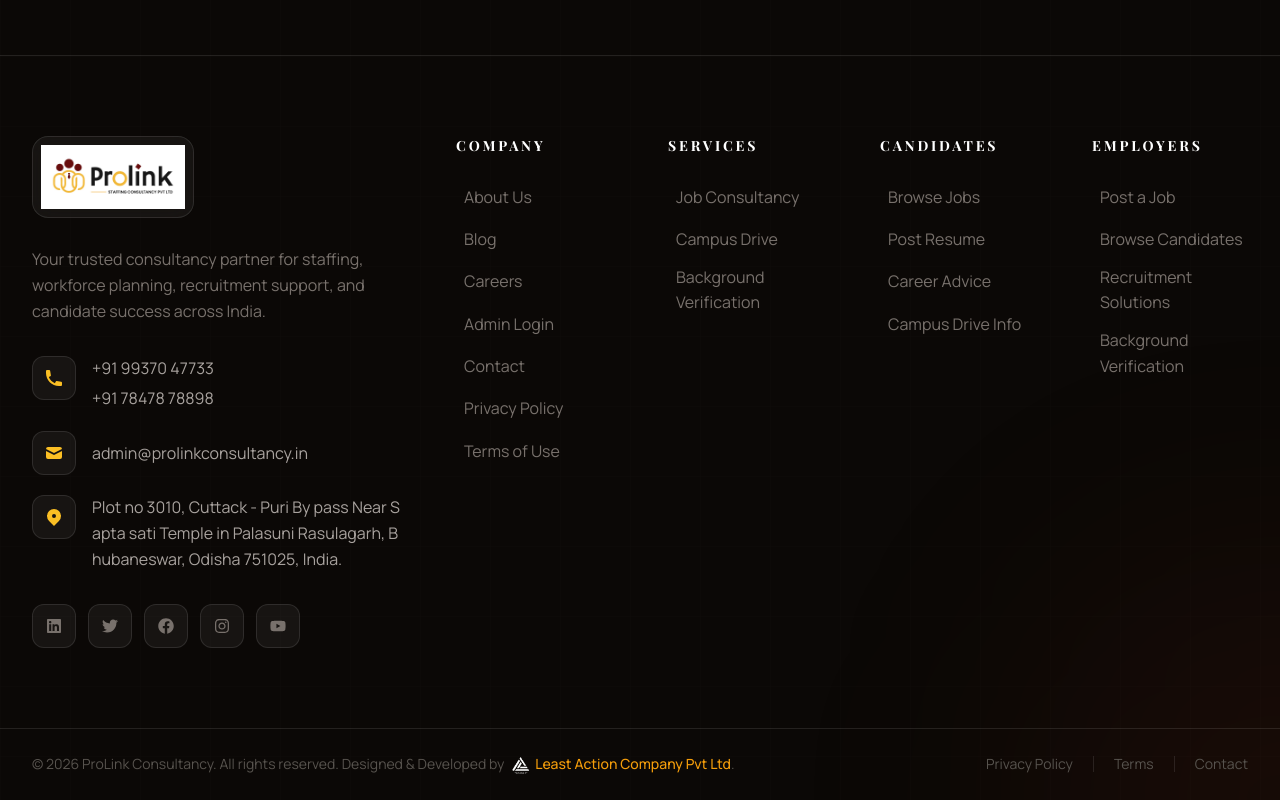
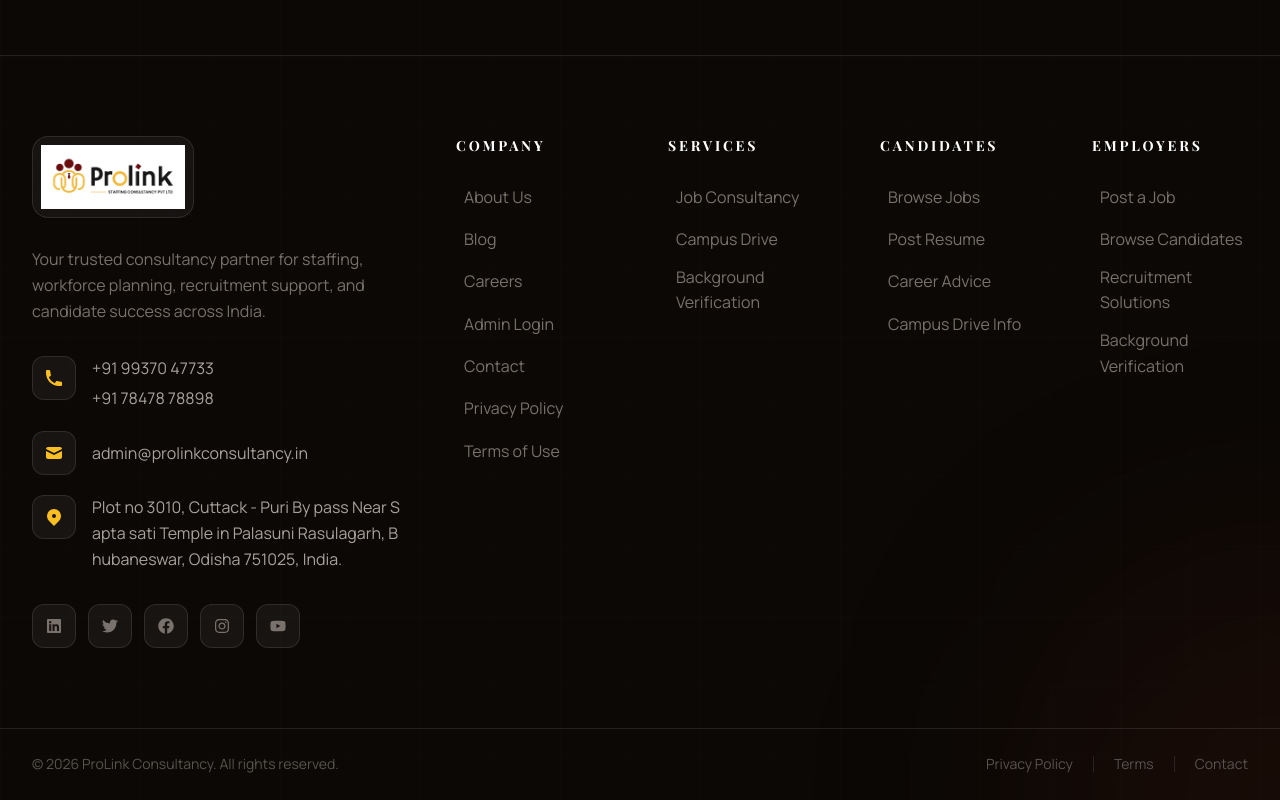
Before and after one commit to servyyai-alt/prolink-consultancy-FE, a React (Vite) app: page / in a window 1280 px wide. Shown: the part 5623-6423 px from the top of the page. Built offline with nearby package versions, Linux system fonts and the light colour scheme; no server answers.

Commit message:
footer code updated

```diff
--- a/src/components/common/Footer.jsx
+++ b/src/components/common/Footer.jsx
@@ -359,7 +359,8 @@
 
         <p className="text-sm text-stone-600         dark:text-stone-400 text-center md:text-left         leading-relaxed">
           © {new Date().getFullYear()} ProLink Consultancy.
-          All rights reserved. Designed & Developed by{' '}
+          All rights reserved.
+          {/* Designed & Developed by{' '}
           <img
             src={LALOGO}
             alt="Least Action Company"
@@ -372,7 +373,7 @@
             className="font-medium text-amber-500         hover:text-amber-400 transition-colors         duration-200 hover:underline"
           >
             Least Action Company Pvt Ltd
-          </a>.
+          </a>. */}
         </p>
 
             <div className="flex items-center gap-5 text-sm text-stone-600">
```
